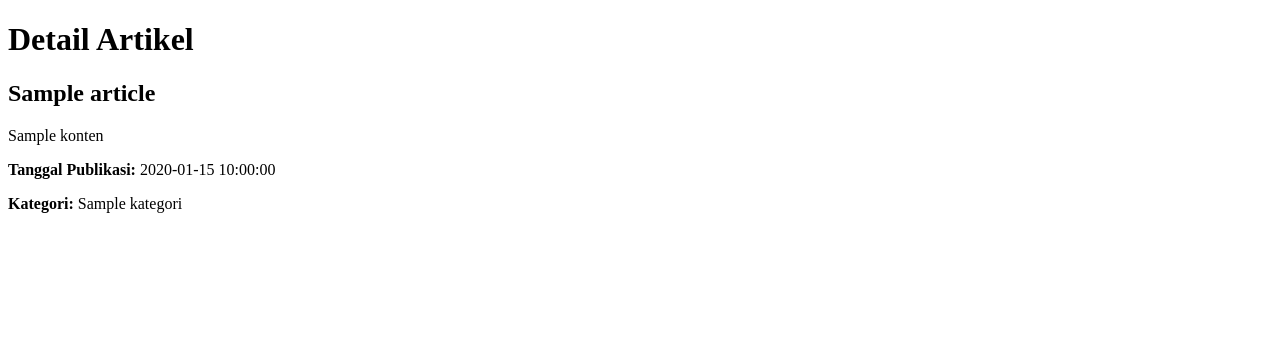
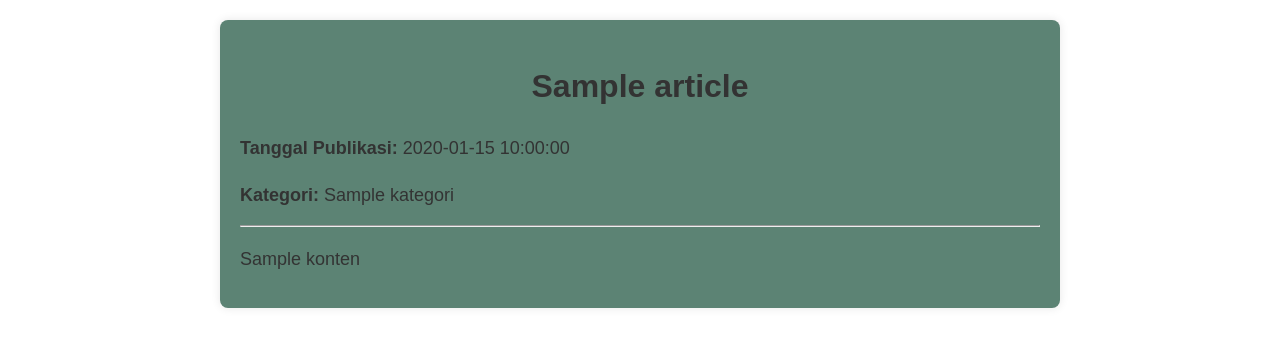
Before and after one commit to damueel69/MindfulYouth, a CodeIgniter app: the page made by application/views/artikel/detail_artikel.php in a window 1280 px wide. Shown: the top 347 px of the page. Run offline with CodeIgniter, Linux system fonts and the light colour scheme; tables that the repository leaves empty hold one stand-in row (values such as "Sample post"); the template is opened without the code that fills it: most values are stand-ins (such as "Sample title", 1, 10 or a date in 2020).

Commit message:
Add files via upload

```diff
--- a/application/views/artikel/detail_artikel.php
+++ b/application/views/artikel/detail_artikel.php
@@ -3,14 +3,51 @@
 <head>
     <meta charset="UTF-8">
     <title>Detail Artikel</title>
+    <style>
+        body {
+            font-family: Arial, sans-serif;
+            line-height: 1.6;
+            color: #333;
+            margin: 20px;
+        }
+        .article {
+            max-width: 800px;
+            margin: 0 auto;
+            padding: 20px;
+            background-color: #fff;
+            border-radius: 8px;
+            box-shadow: 0 0 10px rgba(0, 0, 0, 0.1);
+        }
+        h1 {
+            text-align: center;
+            color: #333;
+            font-size: 32px; /* Ukuran font judul */
+        }
+        h2 {
+            color: #444;
+            font-size: 26px; /* Ukuran font subjudul */
+        }
+        p {
+            margin-bottom: 15px;
+            font-size: 18px; /* Ukuran font paragraf */
+        }
+        strong {
+            color: #333;
+        }
+    </style>
 </head>
 <body>
-    <h1>Detail Artikel</h1>
-    <div>
-        <h2><?php echo $article->judul; ?></h2>
-        <p><?php echo $article->konten; ?></p>
-        <p><strong>Tanggal Publikasi:</strong> <?php echo $article->tanggal_publikasi; ?></p>
-        <p><strong>Kategori:</strong> <?php echo $article->kategori; ?></p>
+    <div class="article"
+    style="background-color: #5C8374">
+        <?php if(isset($article)) : ?>
+            <h1><?php echo $article->judul; ?></h1>
+            <p><strong>Tanggal Publikasi:</strong> <?php echo $article->tanggal_publikasi; ?></p>
+            <p><strong>Kategori:</strong> <?php echo $article->kategori; ?></p>
+            <hr>
+            <p><?php echo $article->konten; ?></p>
+        <?php else : ?>
+            <p>Artikel tidak ditemukan.</p>
+        <?php endif; ?>
     </div>
 </body>
 </html>
```
